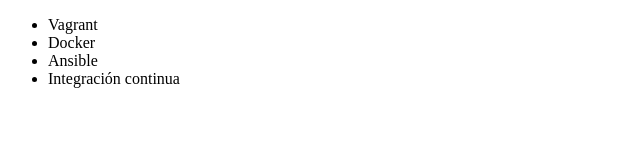
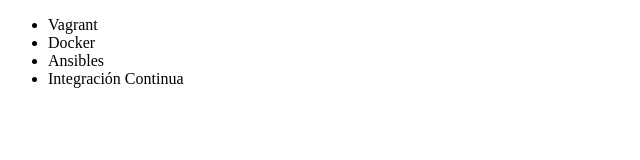
Before and after one commit to GuidoSaez/Alura-Git, a plain HTML site: page index.html in a window 1280 px wide. Shown: the full height of the page, 0-640 px from the left. Drawn offline with Linux system fonts and the light colour scheme.

```diff
--- a/index.html
+++ b/index.html
@@ -8,8 +8,8 @@
      <ul>
          <li> Vagrant </li>
          <li> Docker </li>
-         <li> Ansible </li>
-         <li> Integración continua </li>
+         <li> Ansibles </li>
+         <li> Integración Continua </li>
      </ul>
 </body>
 </html>
```
